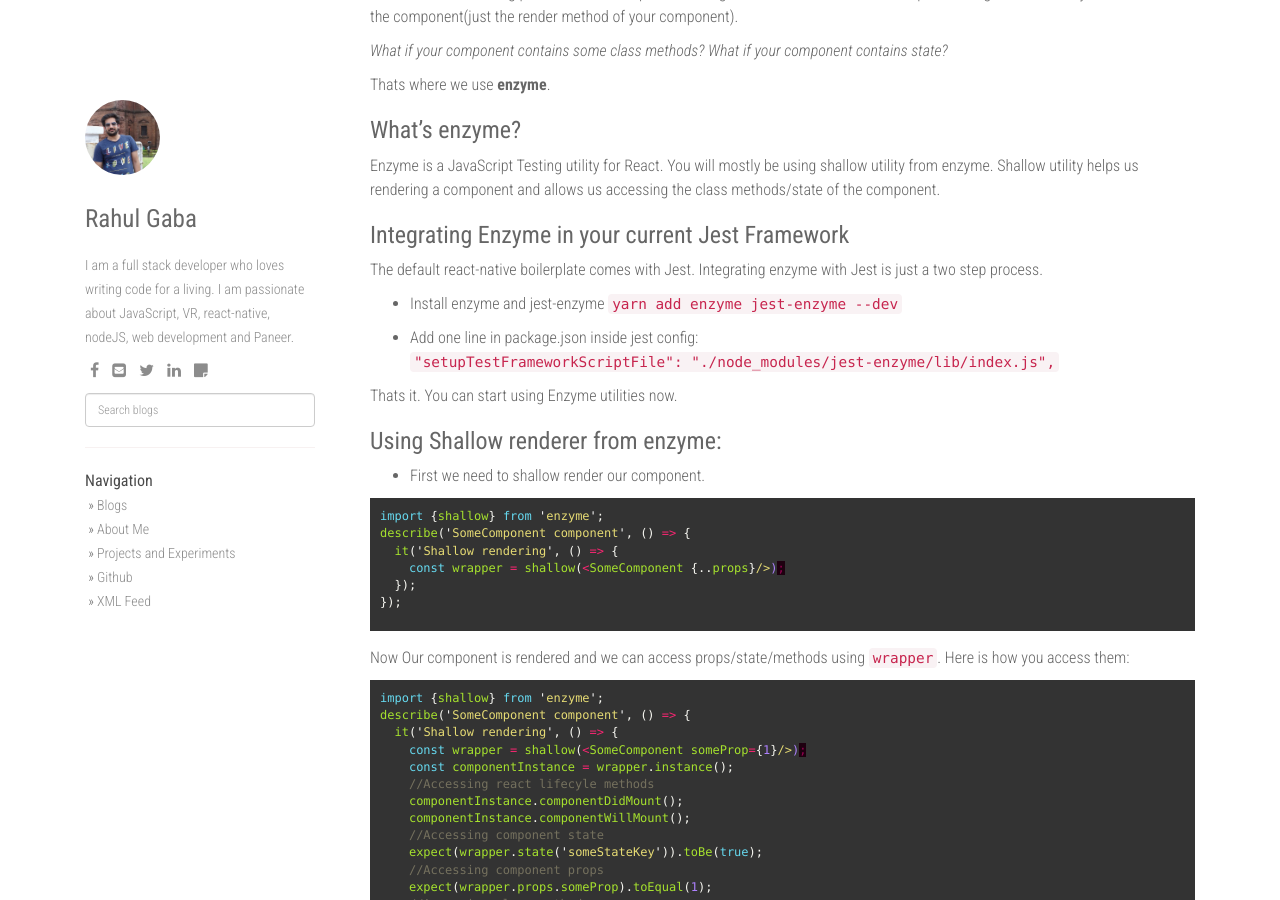
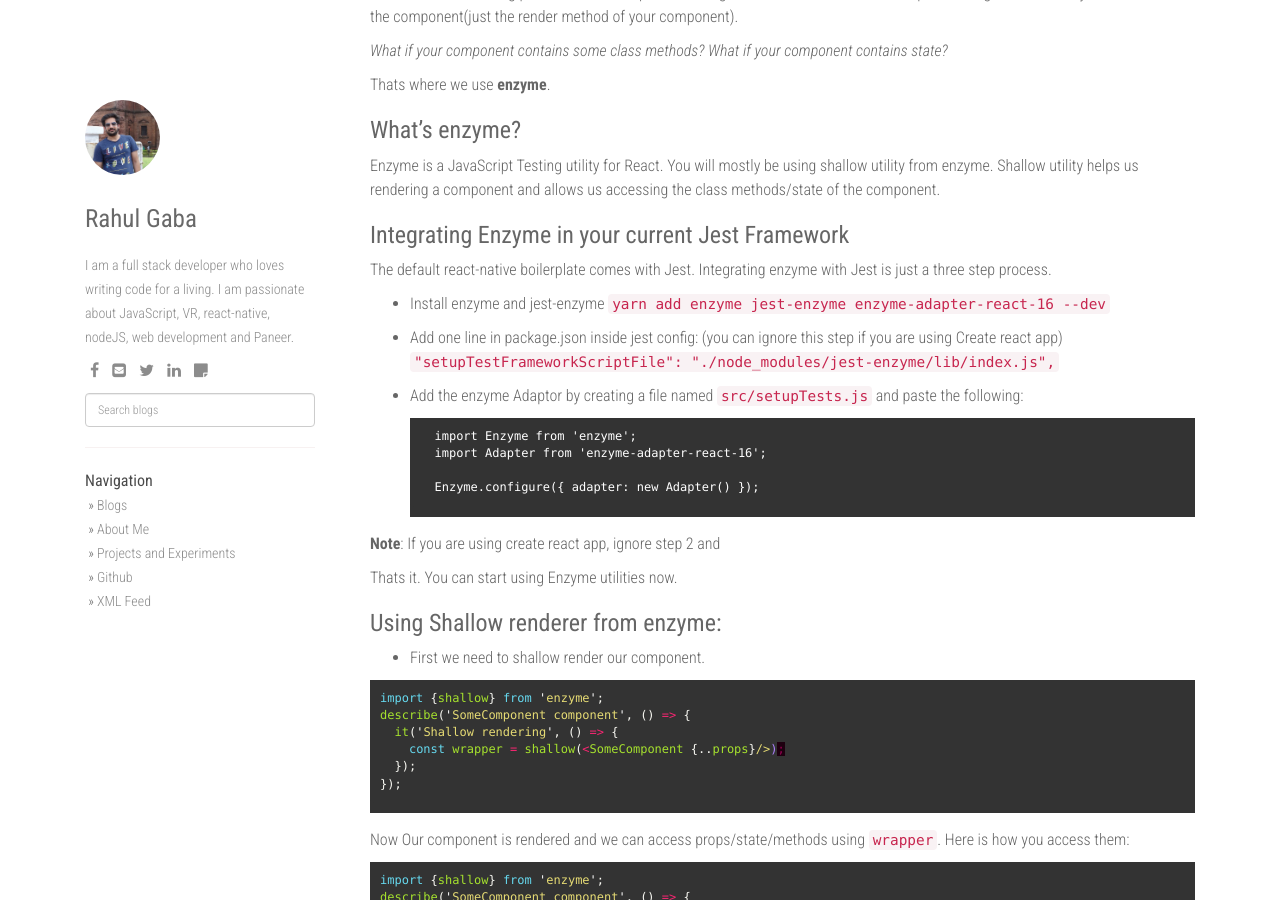
Before and after one commit to rgabs/rgabs.github.io, a Jekyll site: the page built from _posts/2017-05-19-Jest-test-suite-with-superpowers.markdown, in a window 1280 px wide and 900 px high, scrolled down 4951 px. Built offline with Jekyll 4.4.1, drawn with Linux system fonts in a browser that asks for light colours; nearby versions of some CDN libraries; comment, search, counter and statistics services are not loaded.

Commit message:
Update 2017-05-19-Jest-test-suite-with-superpowers.markdown

````diff
--- a/_posts/2017-05-19-Jest-test-suite-with-superpowers.markdown
+++ b/_posts/2017-05-19-Jest-test-suite-with-superpowers.markdown
@@ -242,12 +242,22 @@
 
 ### Integrating Enzyme in your current Jest Framework
 
-The default react-native boilerplate comes with Jest. Integrating enzyme with Jest is just a two step process.
+The default react-native boilerplate comes with Jest. Integrating enzyme with Jest is just a three step process.
 
-- Install enzyme and jest-enzyme `yarn add enzyme jest-enzyme --dev`
+- Install enzyme and jest-enzyme `yarn add enzyme jest-enzyme enzyme-adapter-react-16 --dev`
 
-- Add one line in package.json inside jest config:
+- Add one line in package.json inside jest config: (you can ignore this step if you are using Create react app)
     `"setupTestFrameworkScriptFile": "./node_modules/jest-enzyme/lib/index.js",`
+
+- Add the enzyme Adaptor by creating a file named `src/setupTests.js` and paste the following:
+    ```
+    import Enzyme from 'enzyme';
+    import Adapter from 'enzyme-adapter-react-16';
+
+    Enzyme.configure({ adapter: new Adapter() });
+    ```
+
+__Note__: If you are using create react app, ignore step 2 and
 
 Thats it. You can start using Enzyme utilities now.
 
````
